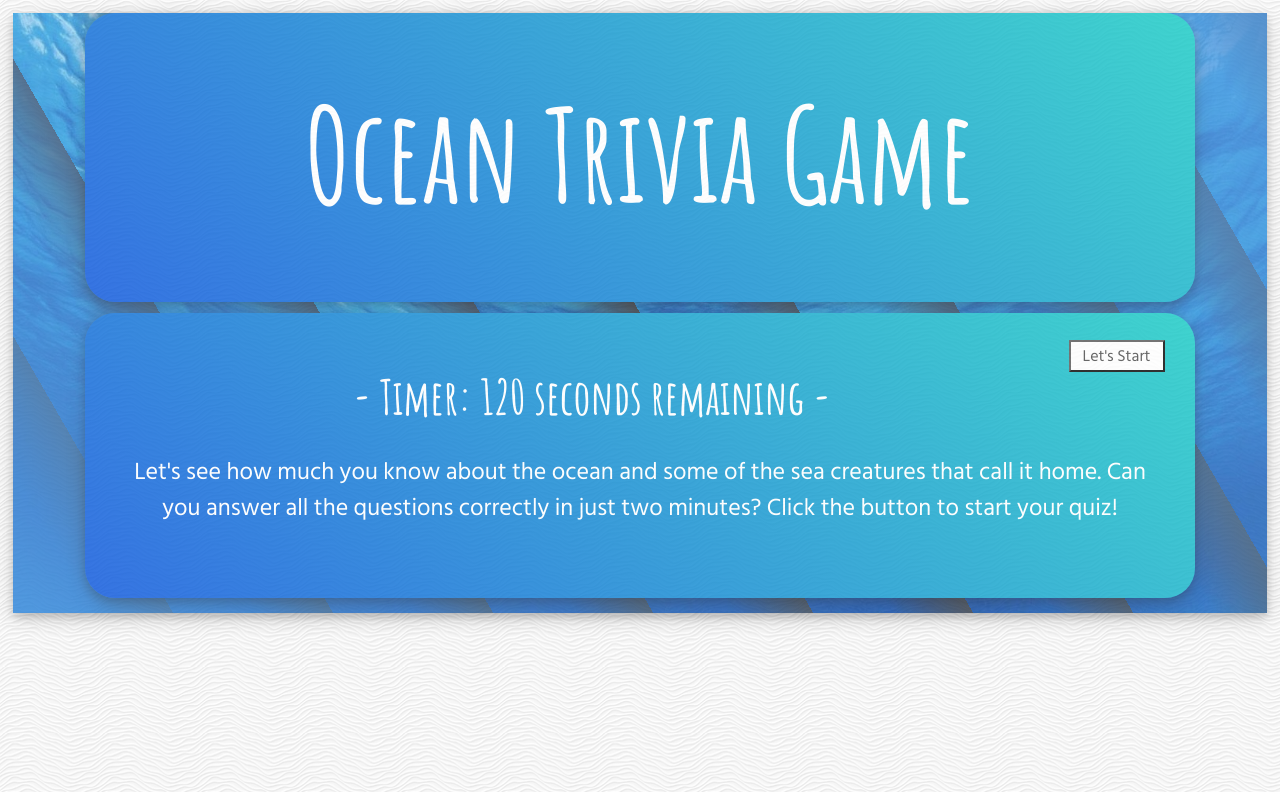
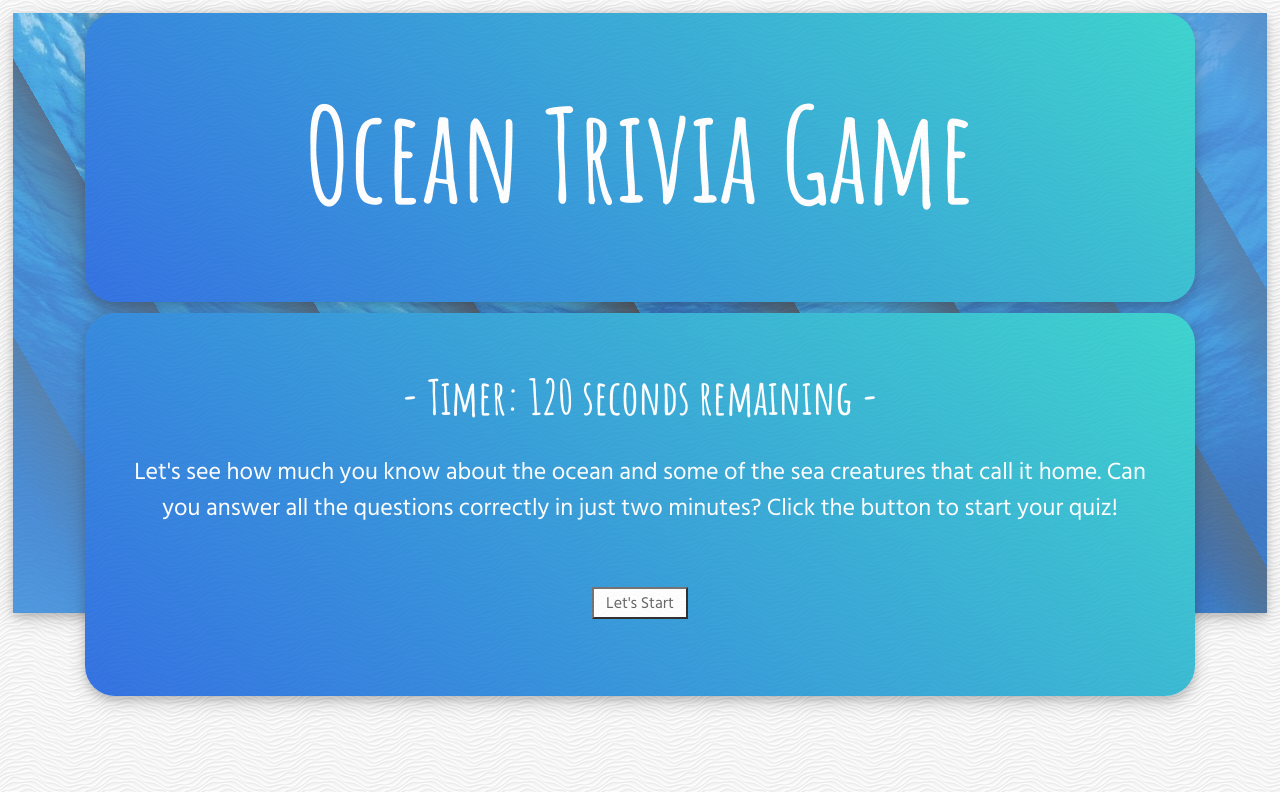
Before and after one commit to wandrew8/TriviaGame, a plain HTML site: page index.html in a window 1280 px wide. Shown: the top 792 px of the page. Drawn offline with nearby package versions, Linux system fonts and the light colour scheme.

Commit message:
Styling and game functioning completed

```diff
--- a/assets/css/style.css
+++ b/assets/css/style.css
@@ -105,7 +105,7 @@ button {
     background: #fff;
     height: 2em;
     width: 6em;
-    margin: 3%;
+    margin: 2%;
     color: #444;
 }
 
--- a/assets/javascript/app.js
+++ b/assets/javascript/app.js
@@ -10,13 +10,10 @@ var game = {
 
     timerCard: $("#timer"),
     questionCard: $("#questionsAnswers"),
-    startButton: $("#startButton"),
     rules: $("#rules"),
     buttonClick: $("#startButton"),
     submitClick: $("#submitButton"),
     results: $("#resultsDisplay"),
-    reset: $("#resetButton"),
-
 
     //Array of question objects
     questionsArray: [
@@ -65,13 +62,11 @@ var game = {
 
     //This function appends the timer, rules, and start button to the page
     openBrowser: function () {
-        game.startButton.append('<br><button onclick="game.startGame()" id="startButton">Let\'s Start</button>');
         game.rules.append("<p>Let's see how much you know about the ocean and some of the sea creatures that call it home. Can you answer all the questions correctly in just two minutes? Click the button to start your quiz!</p>");
+        game.rules.append('<br><button onclick="game.startGame()" id="startButton">Let\'s Start</button>');
 
         game.buttonClick.on("click", function () {
         })
-
-
     },
 
     //This function resets the game and sets the questions to the screen once the start button is pressed
@@ -82,23 +77,20 @@ var game = {
         game.timer();
         game.timerCard.empty();
         game.rules.empty();
-        game.startButton.empty();
         game.results.empty();
-        game.reset.empty();
 
         //This appends the questions and answers to the page using a loop and a nested loop
         for (var i = 0; i < game.questionsArray.length; i++) {
             game.questionCard.append("<p>" + game.questionsArray[i].question + "</p>")
             for (var j = 0; j < game.questionsArray[i].answers.length; j++) {
-                game.questionCard.append('<input type="radio" value="' + game.questionsArray[i].answers[j] + '">' + game.questionsArray[i].answers[j] + "<br>")
+                game.questionCard.append(`<input type=radio value= "${game.questionsArray[i].answers[j]}" name=${i}> ${game.questionsArray[i].answers[j]} <br>`)
             }
         }
         //This appends the submit button at the bottom of the page
         game.questionCard.append('<button onclick="game.submitAnswers()" id="submitButton">Submit</button>');
 
-        game.submitClick.on("click", function () {
+        game.questionCard.on("click", function () {
         })
-
     },
 
     //This function begins the timer once the start button has been pressed
@@ -106,14 +98,12 @@ var game = {
 
         clearInterval(intervalId);
         intervalId = setInterval(game.timerCountDown, 1000)
-
     },
 
     //Resets the timer to 121 seconds
     resetTimer: function () {
         timer = 121;
         game.timerCard.html("<span>- Timer: " + timer + " seconds remaining -</span>")
-
     },
 
     //Creates a countdown timer that stops and goes to results page when the timer reaches zero
@@ -124,7 +114,6 @@ var game = {
             game.timerStop();
             game.submitAnswers();
         }
-
     },
 
     //Clears the timer interval
@@ -134,9 +123,10 @@ var game = {
 
     //This function stops the timer and clears the questions once the submit button is pressed
     submitAnswers: function () {
+        console.log("inside submitAnsers")
         game.timerCard.empty();
+        game.createScore();
         game.questionCard.empty();
-        game.createScore();
         game.timerStop();
         window.scrollTo(0, 0);
 
@@ -144,13 +134,22 @@ var game = {
 
     //This function calculates how many answers were correct and outputs the score to the screen along with a reset button
     createScore: function () {
-        // if ( value of input game.questionsArray[i].answers[j] === game.questionsArray.correctAnswer[i]) {
-        game.correct++;
 
-        // }
+        // console.log($("input:checked").val());
+        console.log("inside create score")
+
+        // userGuess = document.getElementById(game.questionsArray[0].correctAnswer);
+        for (var i = 0; i < this.questionsArray.length; i++){
+
+        console.log($("input[name="+i+"]:checked").val(),game.questionsArray[i].correctAnswer,i);
+        if ($("input[name="+i+"]:checked").val() === game.questionsArray[i].correctAnswer) {
+            game.correct++;
+
+        }
+    }
         game.results.append("<h2>Congratulations! Here are your results</h2><p>You got " + game.correct + " out of 8 questions correct.</p>")
-        game.reset.append('<button onclick="game.startGame()">Try Again</button>');
-        game.reset.on("click", function () {
+        game.results.append('<button onclick="game.startGame()">Try Again</button>');
+        game.results.on("click", function () {
         })
 
     },
--- a/index.html
+++ b/index.html
@@ -28,10 +28,8 @@
                 <main class="row main-content">
                     <div class="timer" id="timer"><span>- Timer: 120 seconds remaining -</Span></div>
                     <div class="questions" id="questionsAnswers"></div>
-                    <div id="startButton"></div>
                     <div id="rules"></div>
                     <div id="resultsDisplay"></div>
-                    <div id="resetButton"></div>
                 </main>
 
             </div>
```
